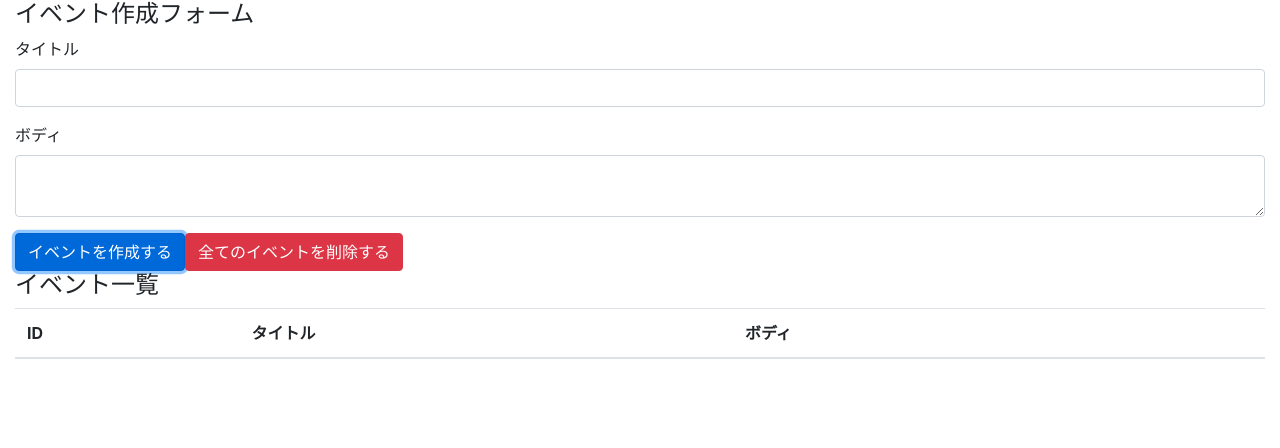
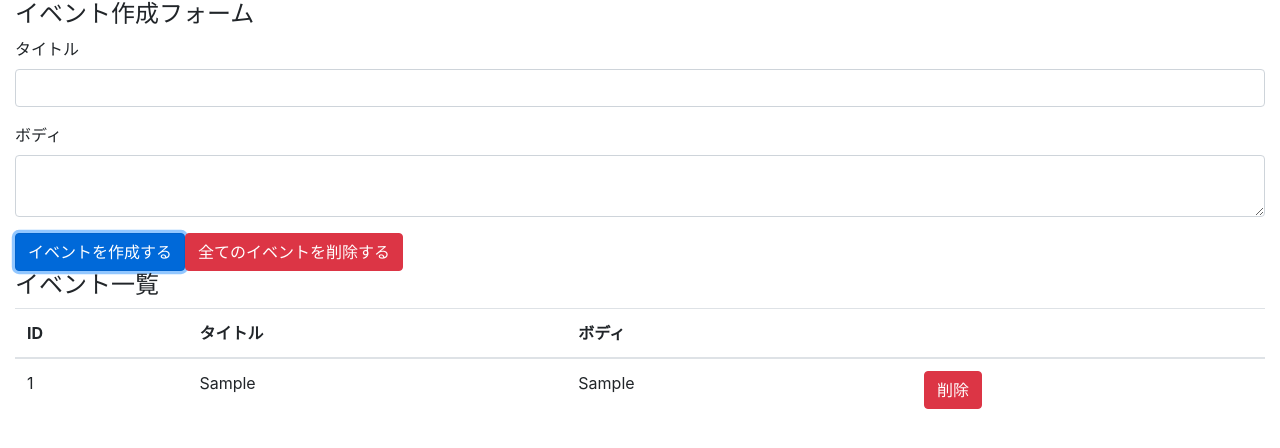
Before and after one commit to miyamototaiyu/udemy_react-app, a React (Create React App) app: page / in a window 1280 px wide. Both pictures are taken after typing "Sample", "Sample" into the empty fields and a click on the button "イベントを作成する". Shown: the top 448 px of the page. Built offline with nearby package versions, Linux system fonts and the light colour scheme.

Commit message:
display events, refactor and implement remove event button

```diff
--- a/src/components/App.js
+++ b/src/components/App.js
@@ -1,6 +1,7 @@
 import React, { useState, useReducer } from 'react';
 import 'bootstrap/dist/css/bootstrap.min.css';
 import reducer from '../reducers';
+import Event from './Event'
 
 const App = () => {
   // stateで状態を管理
@@ -52,6 +53,7 @@
           </tr>
         </thead>
         <tbody>
+          { state.map((event, index) => (<Event key={index} event={event} dispatch={dispatch} />)) }
         </tbody>
       </table>
     </div>
--- /dev/null
+++ b/src/components/Event.js
@@ -0,0 +1,18 @@
+import React from 'react'
+
+const Event = ({ dispatch, event }) => {
+  const id = event.id
+  const handleClickDeleteButton = () => {
+    dispatch({ type: 'DELETE_EVENT', id })
+  }
+  return (
+    <tr>
+      <td>{id}</td>
+      <td>{event.title}</td>
+      <td>{event.body}</td>
+      <td><button type="button" className="btn btn-danger" onClick={handleClickDeleteButton}>削除</button></td>
+    </tr>
+  )
+}
+
+export default Event
--- a/src/reducers/index.js
+++ b/src/reducers/index.js
@@ -6,7 +6,7 @@
       const id = length === 0 ? 1 : state[length - 1].id + 1
       return [...state, { id, ...event }]
     case 'DELETE_EVENT':
-      return state
+      return state.filter(event => event.id !== action.id)
     case 'DELETE_ALL_EVENT':
       return []
     default:
```
